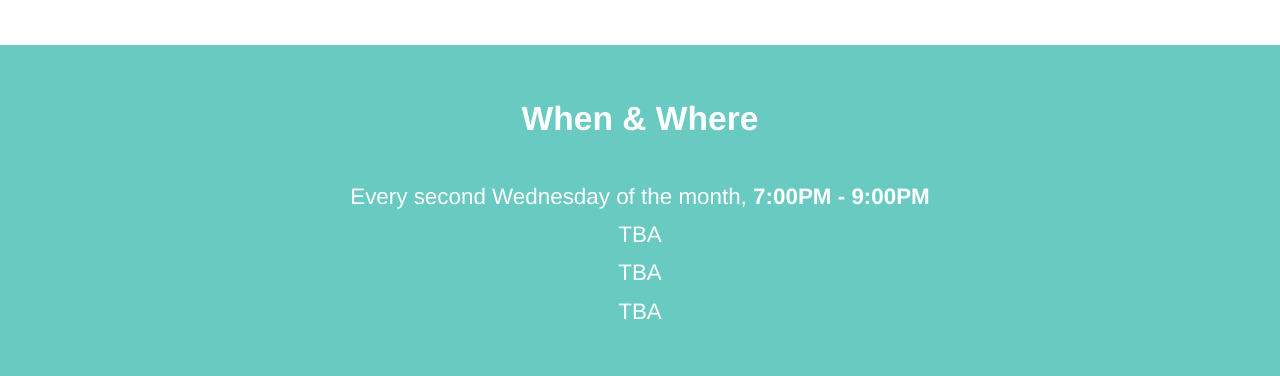
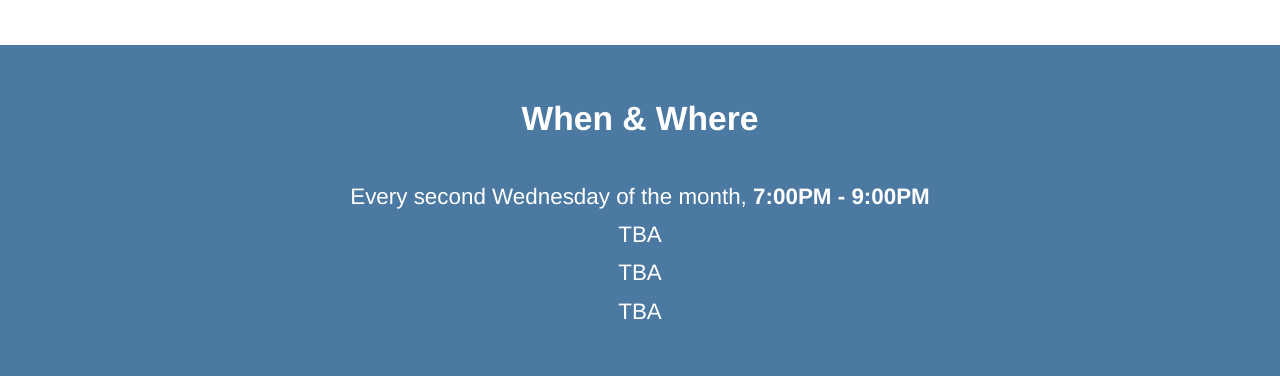
Before and after one commit to sradevski/pelister.tech, a plain HTML site: page index.html in a window 1280 px wide. Shown: the part 1010-1386 px from the top of the page. Drawn offline with Linux system fonts and the light colour scheme.

Commit message:
Darken blue sections

```diff
--- a/index.css
+++ b/index.css
@@ -237,7 +237,7 @@ span, strong, b {
 }
 
 .dark {
-  background-color: #69cac2;
+  background-color: #4b79a1;
   color: white;
 }
 
```
